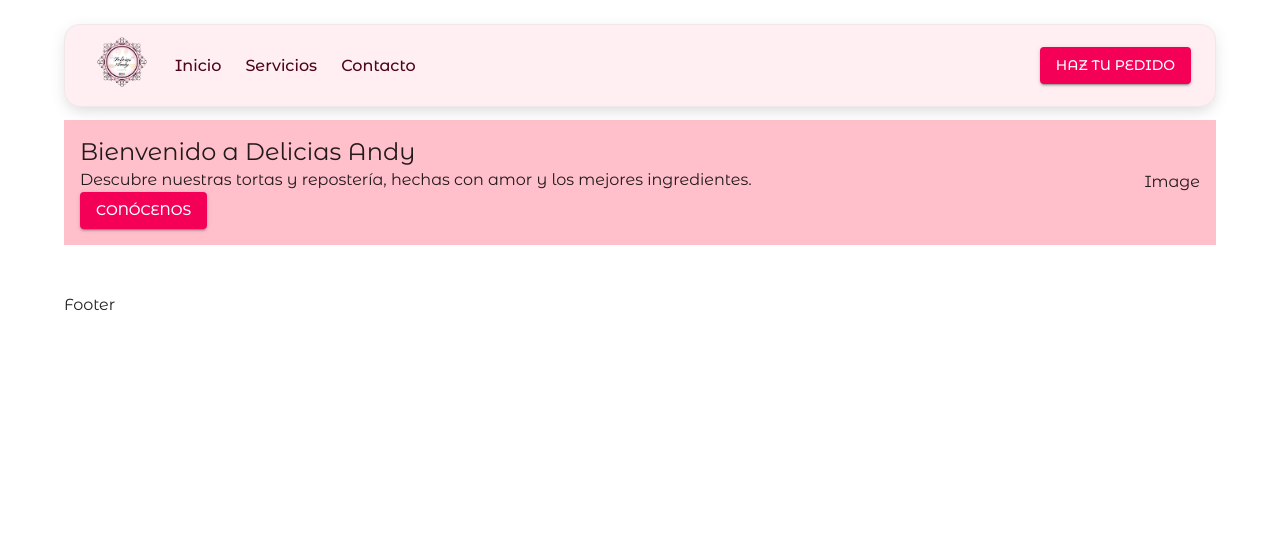
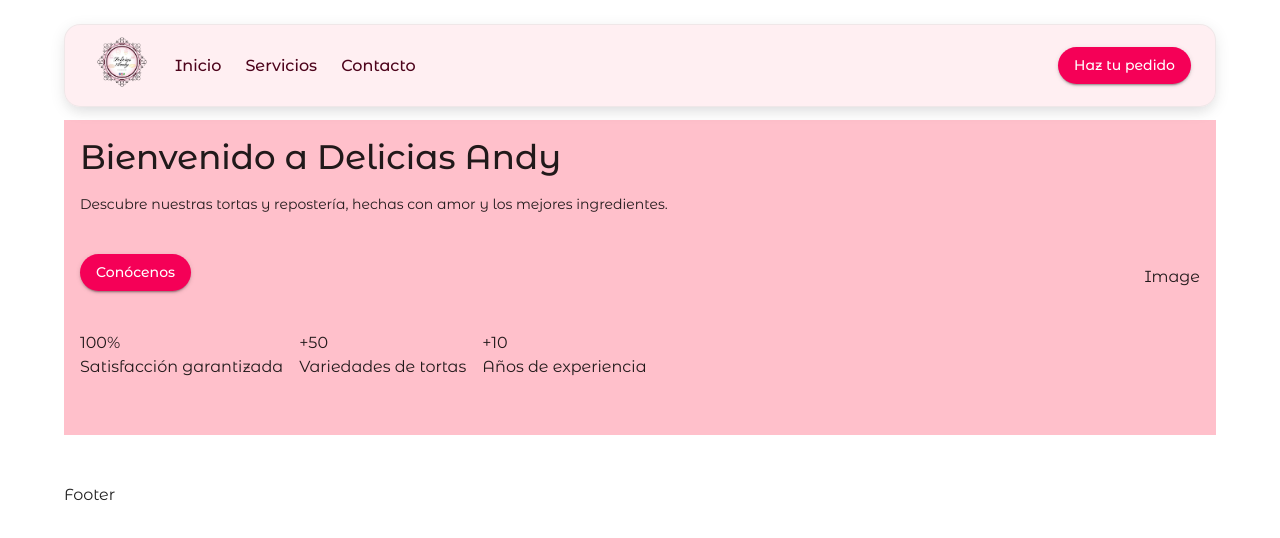
Before and after one commit to DOF1109/delicias-andy, a Next.js app: page / in a window 1280 px wide. Shown: the top 538 px of the page. Built offline with nearby package versions, Linux system fonts and the light colour scheme; what @mui/material-nextjs would draw is missing.

Commit message:
Button's global styles modified on theme. Banner modiffied

```diff
--- a/src/components/layout/Banner.jsx
+++ b/src/components/layout/Banner.jsx
@@ -1,5 +1,5 @@
 "use client";
-const { Box, Typography, Button } = require("@mui/material");
+const { Box, Typography, Button, Grid2 } = require("@mui/material");
 
 const Banner = () => {
   return (
@@ -14,16 +14,30 @@ const Banner = () => {
       }}
     >
       <Box>
-        <Typography component="h1" variant="h5">
+        <Typography component="h1" variant="h4" fontWeight={500}>
           Bienvenido a Delicias Andy
         </Typography>
-        <Typography>
+        <Typography variant="body2" mt={2} mb={5}>
           Descubre nuestras tortas y repostería, hechas con amor y los mejores
           ingredientes.
         </Typography>
         <Button variant="contained" color="secondary">
           Conócenos
         </Button>
+        <Grid2 container spacing={2} mt={5} mb={5}>
+          <Grid2>
+            <Typography>100%</Typography>
+            <Typography>Satisfacción garantizada</Typography>
+          </Grid2>
+          <Grid2>
+            <Typography>+50</Typography>
+            <Typography>Variedades de tortas</Typography>
+          </Grid2>
+          <Grid2>
+            <Typography>+10</Typography>
+            <Typography>Años de experiencia</Typography>
+          </Grid2>
+        </Grid2>
       </Box>
       <Box>Image</Box>
     </Box>
--- a/src/mui/theme.js
+++ b/src/mui/theme.js
@@ -18,6 +18,16 @@ const theme = createTheme({
     "hsla(220, 30%, 5%, 0.09) 0px 4px 16px 0px, hsla(220, 25%, 10%, 0.07) 0px 8px 16px -5px",
   dark: "#4d041c",
   light: "#fff1f3",
+  components: {
+    MuiButton: {
+      styleOverrides: {
+        root: {
+          borderRadius: "50px",
+          textTransform: "none",
+        }
+      }
+    }
+  }
 });
 
 export default theme;
```
